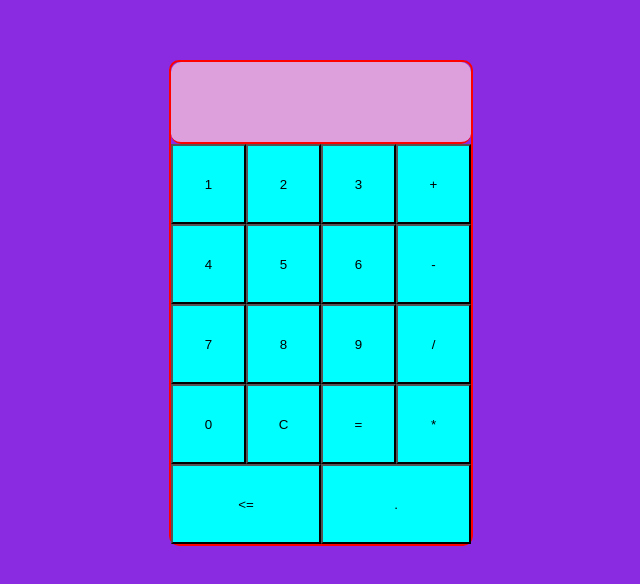
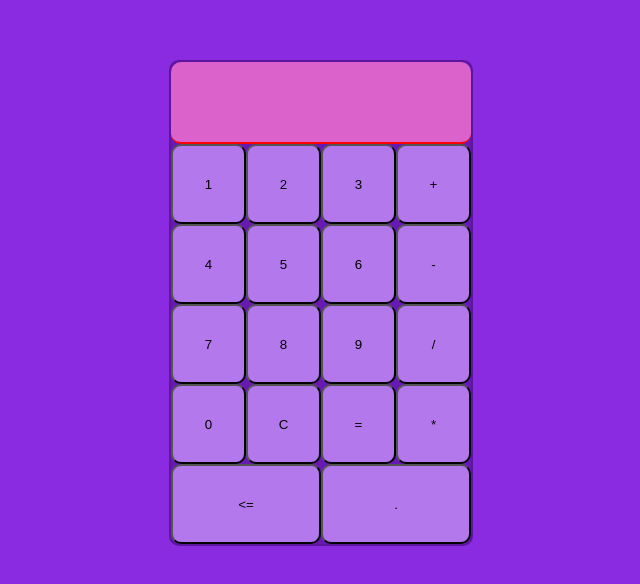
Before and after one commit to Sydrexia/TOP-Calculator, a plain HTML site: page index.html in a window 1280 px wide. Shown: the part 148-732 px from the top of the page, without its empty margins (319-959 px from the left). Drawn offline with Linux system fonts and the light colour scheme.

Commit message:
styles d1

```diff
--- a/style.css
+++ b/style.css
@@ -8,8 +8,9 @@ body {
 .calculator {
     display: flex;
     flex-direction: column;
-    border: 2px solid red;
+    border: 2px solid #5c159d;
     border-radius: 10px;
+    background-color: #6918b4;
     margin: 200px;
     width: 300px;
     /* padding: 125px; */
@@ -29,7 +30,7 @@ body {
     width: 300px;
     border-bottom: 2px solid red;
     margin: auto;
-    background-color: plum;
+    background-color: #db62cb;
     border-radius: 10px;
     font-size: 45px;
 }
@@ -60,7 +61,8 @@ body {
     margin: auto;
     width: 100%;
     height: 100%;
-    background-color: aqua;
+    background-color: #b478ed;
+    border-radius: 10px;
     /* margin-top: 30px;
     margin-left: 15px;
     margin-right: 15px; */
@@ -69,5 +71,5 @@ body {
 }
 
 .row button:hover {
-    background-color: aquamarine;
+    background-color: #c18ff0;
 }
```
